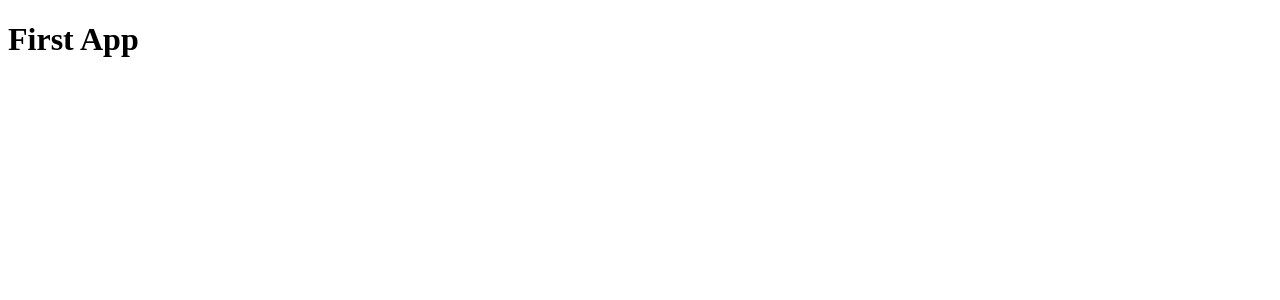
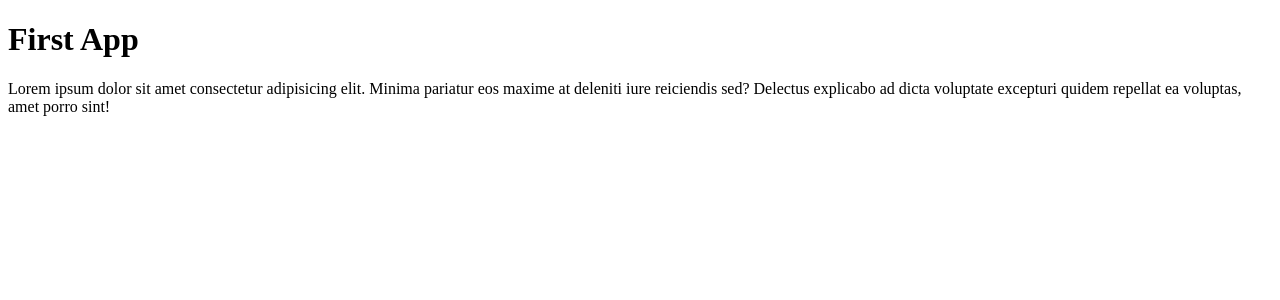
Before and after one commit to yeyofoster/Curso-React, a React (Vite) app in the folder Seccion 4 - Primeros pasos en React/03-counter-app-vite/: page / in a window 1280 px wide. Shown: the top 300 px of the page. Built offline with nearby package versions, Linux system fonts and the light colour scheme.

Commit message:
V38 - Retornar elementos en el Componente - Fragment

```diff
--- a/Seccion 4 - Primeros pasos en React/03-counter-app-vite/src/FirstApp.jsx
+++ b/Seccion 4 - Primeros pasos en React/03-counter-app-vite/src/FirstApp.jsx
@@ -1,7 +1,8 @@
-import React from 'react'
-
 export const FirstApp = () => {
-  return (
-    <h1>First App</h1>
-  )
+    return (
+        <>
+            <h1>First App</h1>
+            <p>Lorem ipsum dolor sit amet consectetur adipisicing elit. Minima pariatur eos maxime at deleniti iure reiciendis sed? Delectus explicabo ad dicta voluptate excepturi quidem repellat ea voluptas, amet porro sint!</p>
+        </>
+    )
 };
```
